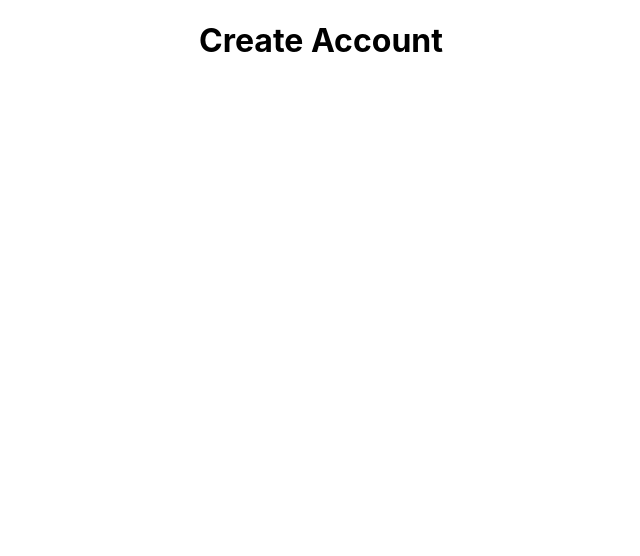
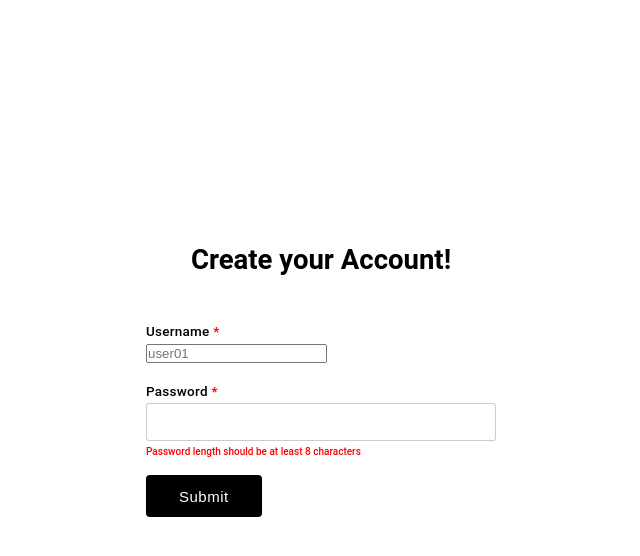
Before and after one commit to stevenl224/Oasis-Project-2022, a React (Create React App) app: page / in a window 1280 px wide. Both pictures are taken after typing "Sample", "Sample123" into the empty fields and a click on the button "Create Account". Shown: the top 556 px of the page, without its empty margins (319-959 px from the left). Built offline with nearby package versions, Linux system fonts and the light colour scheme.

Commit message:
revamped navigation system + createAccountPage

```diff
--- a/package.json
+++ b/package.json
@@ -3,9 +3,9 @@
   "version": "0.1.0",
   "private": true,
   "dependencies": {
-    "@emotion/react": "^11.10.4",
-    "@emotion/styled": "^11.10.4",
-    "@mui/material": "^5.10.9",
+    "@emotion/react": "^11.10.5",
+    "@emotion/styled": "^11.10.5",
+    "@mui/material": "^5.10.11",
     "@testing-library/jest-dom": "^5.16.5",
     "@testing-library/react": "^13.4.0",
     "@testing-library/user-event": "^13.5.0",
--- a/src/App.js
+++ b/src/App.js
@@ -1,13 +1,26 @@
 import LoginPage from './pages/LoginPage.js'
-import './stylesheets/app.css';
+import LandingPage from './pages/LandingPage.js'
+import CreateAccountPage from './pages/CreateAccountPage'
+import { useState } from 'react';
+
 
 // This is a small change
 function App() {
-  return (
-    <div className="App">
-      <LoginPage/>
-    </div>
-  );
+
+  const[navigation, setNavigation] = useState("loginPage");
+
+  const[database , setDatabase] = useState([ {username: 'admin', password: '123'}]);
+
+
+
+if (navigation === "loginPage") {
+  return <LoginPage navigation={navigation} setNavigation={setNavigation} database={database} setDatabase={setDatabase}/>
+} else if(navigation === "createAccount") {
+  return <CreateAccountPage navigation={navigation} setNavigation={setNavigation} database={database} setDatabase={setDatabase}/>
+} else if(navigation === "landingPage") {
+  return <LandingPage navigation={navigation} setNavigation={setNavigation}/>
+}
+
 }
 
 export default App;
--- a/src/pages/CreateAccountPage.js
+++ b/src/pages/CreateAccountPage.js
@@ -1,14 +1,99 @@
-function App() {
+import React from 'react';
+import '../stylesheets/createaccountpage.css';
+
+function CreateAccountPage(props) {
+  const [form, setForm] = React.useState({
+    username: '',
+    password: '',
+  });
+
+  const [toggleClass, setToggleClass] = React.useState(false);
+
+  const handleForm = (e) => {
+    setForm((formProps) => ({ ...formProps, [e.target.name]: e.target.value }));
+  };
+
+  const checkLength = () => {
+    if (form.password.length < 8) {
+      setToggleClass((prevState) => !prevState);
+    }
+  };
 
 
+  //fix this
+  const updateDatabase = () => {
+    props.setDatabase([...props.database, form])
+  }
 
-    return (
-        <>
-        <div className="createAcccountForm">
-            <h1>Create Account</h1>
-        </div>
-        </>
-        )
+  const returnToLoginPage = () => {
+    props.setNavigation("loginPage");
+  }
+
+  return (
+    <>
+      <section className="form-section">
+        <h1 className="heading"> Create your Account! </h1>
+        <form
+          autoComplete="false"
+          action="https://formspree.io/f/meqvlgqr"
+          method="POST"
+        >
+          <div className="input-block">
+            <label className="label">
+              Username <span className="requiredLabel">*</span>
+            </label>
+            <input
+              onChange={handleForm}
+              placeholder="user01"
+              tabIndex={-1}
+              required
+            />
+          </div>
+          <div className="input-block">
+            <label className="label">
+              Password <span className="requiredLabel">*</span>
+            </label>
+            <input
+              className={`input ${
+                form.password.length < 8 ? 'wrong-input' : 'correct-input'
+              }`}
+              type="password"
+              name="password"
+              value={form.password}
+              onChange={handleForm}
+              minLength="8"
+              tabIndex={-1}
+              required
+            />
+          </div>
+          <div>
+            {form.password.length < 8 ? (
+              <p className="warning-message">
+                Password length should be at least 8 characters
+              </p>
+            ) : (
+              ''
+            )}
+          </div>
+          <div
+            className={`submit-button-wrapper ${toggleClass ? 'float' : ''}`}
+          >
+            <button
+              tabIndex={-1}
+              className={`submit-button ${
+                form.password.length > 8 ? 'button-success' : ''
+              }`}
+            //  onClick={updateDatabase, returnToLoginPage}
+              onClick={() => {updateDatabase(); returnToLoginPage();}}
+              onMouseEnter={checkLength}
+            >
+              Submit
+            </button>
+          </div>
+        </form>
+      </section>
+    </>
+  );
 }
 
-export default App;
+export default CreateAccountPage;
--- a/src/pages/LandingPage.js
+++ b/src/pages/LandingPage.js
@@ -1,5 +1,5 @@
 import "../stylesheets/landingpage.css";
-import DataTable from "../tables/DataTable.js"
+import DataTable from "../tables/Datatable.js"
 // import Header from '//Header.js'
 import PieChart from "../tables/PieChart.js"
 
@@ -8,11 +8,11 @@ function App() {
     return (
     <>
     <div className="welcome">
-        {/* <Header/> */}
+        <header> Hi </header>
     </div>
 
-    <DataTable/>
-    <PieChart/>
+    {/* <DataTable/>
+    <PieChart/> */}
     </>
     )
 }
--- a/src/pages/LoginPage.js
+++ b/src/pages/LoginPage.js
@@ -1,9 +1,6 @@
 import React, { useState } from "react";
 // import ReactDOM from "react-dom";
 import "../stylesheets/loginpage.css";
-import LandingPage from '../pages/LandingPage.js'
-import CreateAccountPage from '../pages/CreateAccountPage.js'
-import navigation from '../navigation'
 
 
 // We need to setup the database to mutable with useState so that when a user creates a new account, it will mutate the database
@@ -15,28 +12,14 @@ import navigation from '../navigation'
 //Have to make a page to create an account info.
 
 
-function App() {
+function LoginPage(props) {
   // React States
   const [errorMessages, setErrorMessages] = useState({});
-  const [isSubmitted, setIsSubmitted] = useState(false);
-  const [createAccount, setCreateAccount] = useState(false);
 
-  const[navigation, setNavigation] = useState("renderForm");
   const switchToCreateAccount = () => {
-      setNavigation("createAccount");
+    console.log('THis ran');
+      props.setNavigation("createAccount");
   };
-
-  // Previous User Login info
-  const database = [
-    {
-      username: "user1",
-      password: "pass1"
-    },
-    {
-      username: "user2",
-      password: "pass2"
-    }
-  ];
 
   // const [database, setDatabase] = useState([]);
 
@@ -52,7 +35,7 @@ function App() {
     var { uname, pass } = document.forms[0];
 
     // Find user login info
-    const userData = database.find((user) => user.username === uname.value);
+    const userData = props.database.find((user) => user.username === uname.value);
 
     // Compare user info
     if (userData) {
@@ -60,7 +43,7 @@ function App() {
         // Invalid password
         setErrorMessages({ name: "pass", message: errors.pass });
       } else {
-        setNavigation("landingPage");
+        props.setNavigation("landingPage");
       }
     } else {
       // Username not found
@@ -96,9 +79,9 @@ function App() {
                 <input type="submit" />
               </div>
 
-              <button onClick={switchToCreateAccount}> Create Account </button>
-
-
+              <div className="submit">
+                <button onClick={switchToCreateAccount}> Create Account </button>
+              </div>
             </form>
           </div>
         </div>
@@ -106,38 +89,7 @@ function App() {
     </div>
   );
 
-  /*
-  navigation value = "login" "create" "dashboard"
-
-  navigation manager
-    if ("login") ...
-    else if ("create") ...
-    else "dashboard" ...
-
-    login/create
-    dashboard/login-create
-
-    login/create/dashbboard
-
-  login page< ---> create account
-     |               |
-      x -----x-------x
-             |
-             v
-          Dashboard
-
-  */
-
-
-if (navigation === "renderForm") {
-  return <div> {renderForm} </div>
-
-} else if(navigation === "createAccount") {
-  return <CreateAccountPage/>
-} else if(navigation === "landingPage") {
-  return <LandingPage/>
+  return renderForm
 }
 
-}
-
-export default App;
+export default LoginPage;
--- /dev/null
+++ b/src/stylesheets/createaccountpage.css
@@ -0,0 +1,95 @@
+* {
+    box-sizing: border-box;
+    padding: 0;
+    margin: 0;
+    list-style: none;
+    text-decoration: none;
+  }
+
+  html,
+  body {
+    font-family: 'Roboto', sans-serif;
+    font-size: 10px;
+  }
+
+  .heading {
+    text-align: center;
+    font-size: 2.75rem;
+    margin-bottom: 1em;
+  }
+
+  .form-section {
+    min-height: 95vh;
+    display: grid;
+    place-content: center;
+  }
+
+  .input-block {
+    display: flex;
+    flex-direction: column;
+    align-items: flex-start;
+    margin: 2em 0 0.5em;
+  }
+
+  .label {
+    font-family: 'Roboto';
+    letter-spacing: 0.25px;
+    font-weight: 500;
+    font-size: 1.35rem;
+    color: #000;
+    margin-bottom: 0.35em;
+  }
+
+  .requiredLabel {
+    color: red;
+    font-weight: bold;
+  }
+
+  .input {
+    padding: 1.35em 1em;
+    width: 350px;
+    background-color: #fff;
+    outline: none;
+    border: 1px solid rgb(130, 130, 130);
+    border-radius: 0.25em;
+  }
+
+  .warning-message {
+    color: #ff0000;
+    font-weight: 500;
+    font-size: 1rem;
+  }
+
+  .wrong-input {
+    color: #ff0000;
+  }
+
+  .correct-input {
+    border: 2px solid #03bb56;
+    color: #03bb56;
+  }
+
+  .submit-button-wrapper {
+    display: flex;
+  }
+
+  .float {
+    justify-content: flex-end;
+  }
+
+  .submit-button {
+    margin-top: 1.75rem;
+    background-color: #000;
+    color: #fff;
+    letter-spacing: 0.5px;
+    padding: 0.85em 2.2em;
+    border: none;
+    font-size: 1.5rem;
+    font-weight: 500;
+    border-radius: 4px;
+  }
+
+  .button-success {
+    color: white;
+    background-color: #03bb56;
+  }
--- a/src/tables/PieChart.js
+++ b/src/tables/PieChart.js
@@ -1,44 +1,44 @@
-import React from 'react'
-import { Chart as ChartJS, ArcElement, Tooltip, Legend } from 'chart.js';
-import { Pie } from 'react-chartjs-2'
+// import React from 'react'
+// import { Chart as ChartJS, ArcElement, Tooltip, Legend } from 'chart.js';
+// import { Pie } from 'react-chartjs-2'
 
-ChartJS.register(ArcElement, Tooltip, Legend);
+// ChartJS.register(ArcElement, Tooltip, Legend);
 
-export default function App() {
-  return <div>
-    <Pie
-      data = {{
-        labels: [
-          'Groceries',
-          'Rent',
-          'Shopping',
-          'Leisure'
-        ],
-        datasets: [
-          {
-            label:'Week 1 Spending',
-            data: [400, 1500, 200, 150],
-            backgroundColor: [
-            'rgba(255, 99, 132, 0.2)',
-            'rgba(54, 162, 235, 0.2)',
-            'rgba(255, 206, 86, 0.2)',
-            'rgba(75, 192, 192, 0.2)',
-            ],
-            borderColor: [
-            'rgba(255, 99, 132, 1)',
-            'rgba(54, 162, 235, 1)',
-            'rgba(255, 206, 86, 1)',
-            'rgba(75, 192, 192, 1)',
-            ],
-          },
-        ],
-      }}
+// export default function App() {
+//   return <div>
+//     <Pie
+//       data = {{
+//         labels: [
+//           'Groceries',
+//           'Rent',
+//           'Shopping',
+//           'Leisure'
+//         ],
+//         datasets: [
+//           {
+//             label:'Week 1 Spending',
+//             data: [400, 1500, 200, 150],
+//             backgroundColor: [
+//             'rgba(255, 99, 132, 0.2)',
+//             'rgba(54, 162, 235, 0.2)',
+//             'rgba(255, 206, 86, 0.2)',
+//             'rgba(75, 192, 192, 0.2)',
+//             ],
+//             borderColor: [
+//             'rgba(255, 99, 132, 1)',
+//             'rgba(54, 162, 235, 1)',
+//             'rgba(255, 206, 86, 1)',
+//             'rgba(75, 192, 192, 1)',
+//             ],
+//           },
+//         ],
+//       }}
 
-      height = { 500 }
-      width = { 500 }
-      options = {{
-        maintainAspectRatio: false,
-      }}
-    />
-  </div>
-}
+//       height = { 500 }
+//       width = { 500 }
+//       options = {{
+//         maintainAspectRatio: false,
+//       }}
+//     />
+//   </div>
+// }
```
Also changed, not shown: 2 other files (tests, documents, lock files or other folders).
